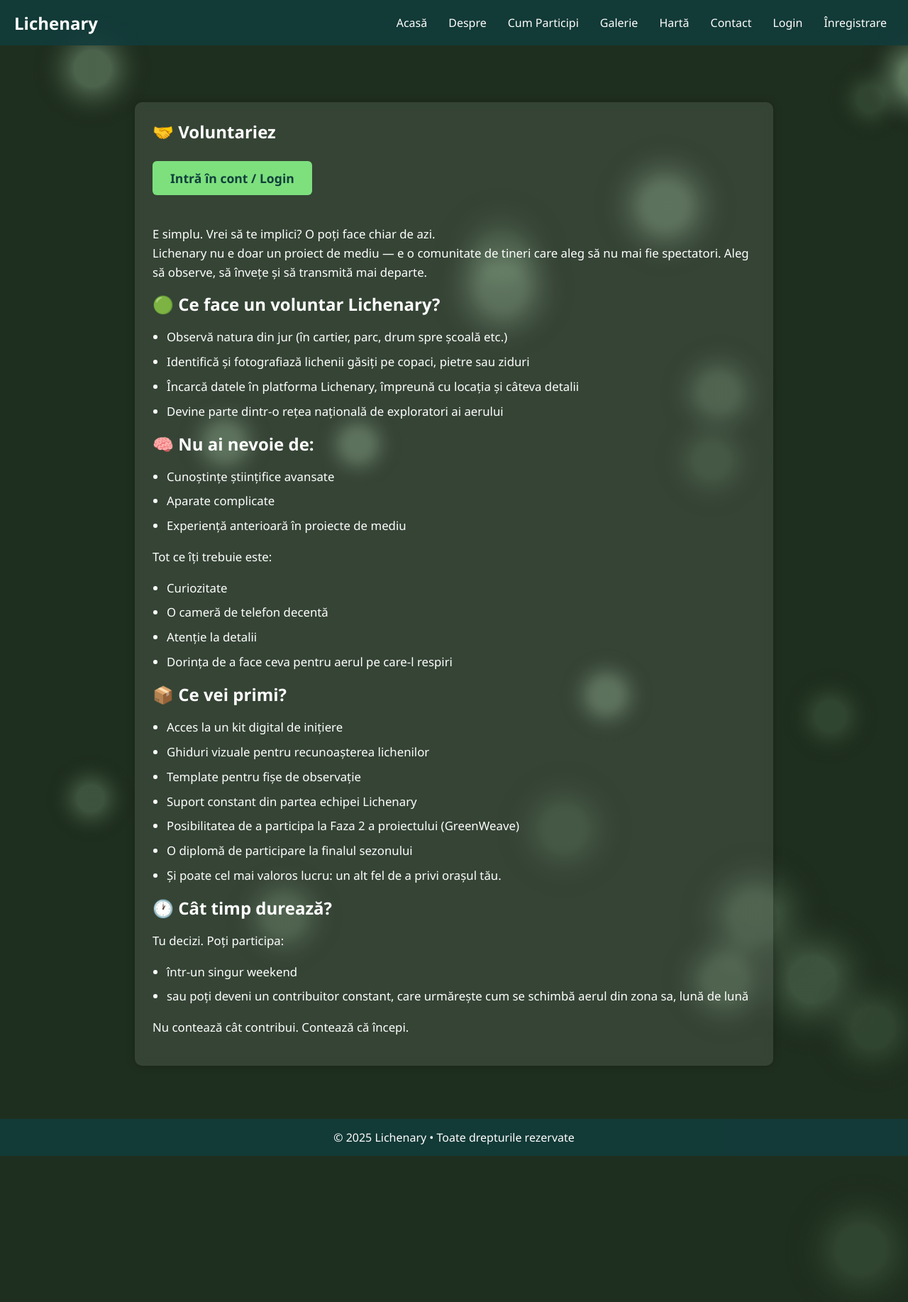
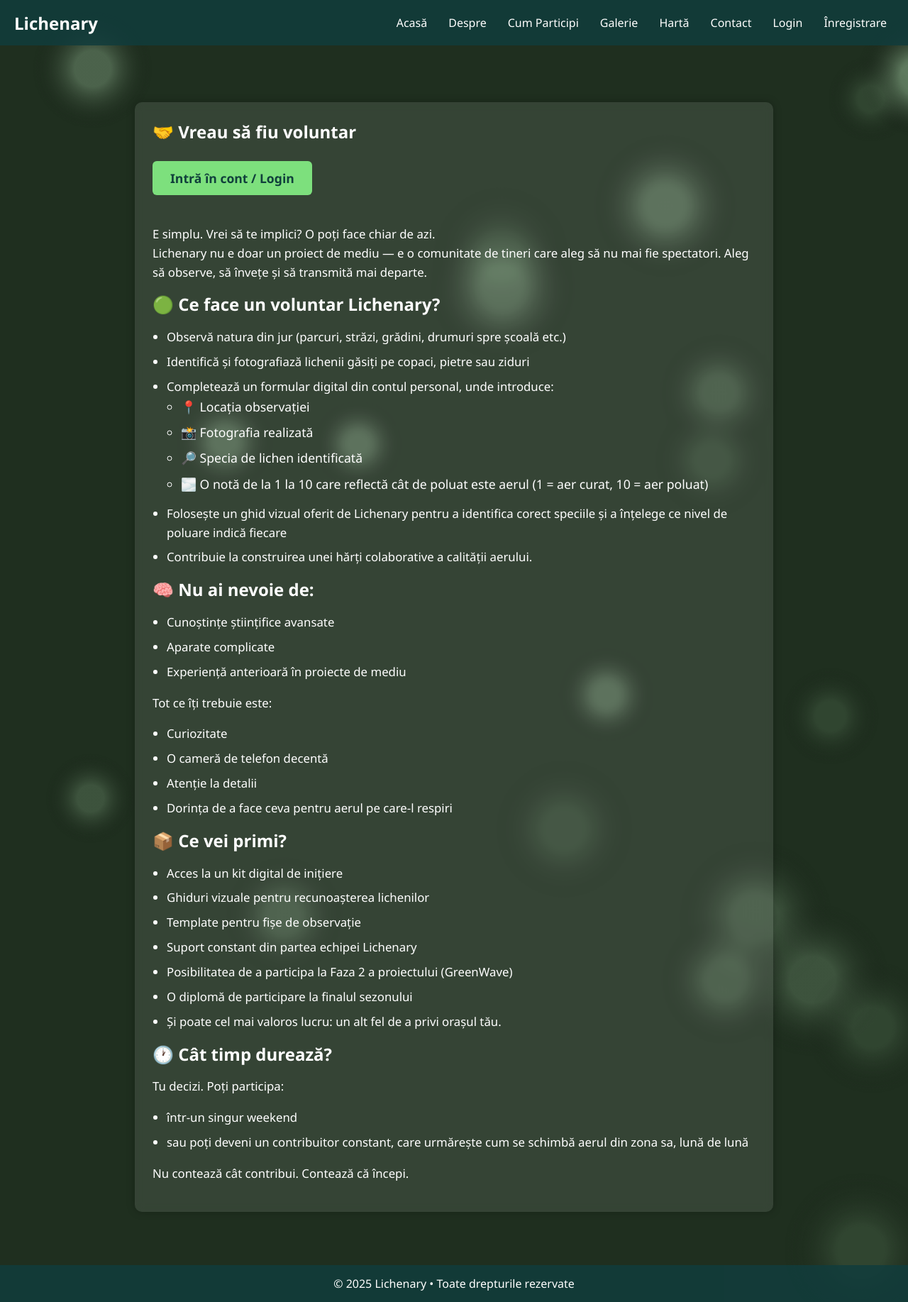
Before and after one commit to L1chenary/lichenary, a Flask app: page /participa/voluntariezi in a window 1280 px wide. Shown: the whole page at 71% size. Run offline with Flask 3, Linux system fonts and the light colour scheme.

Commit message:
Adaugă funcționalitate X

```diff
--- a/templates/index.html
+++ b/templates/index.html
@@ -128,7 +128,7 @@
   <div class="btn-group">
     <a href="{{ url_for('despre') }}" class="btn">Despre proiect</a>
     <a href="{{ url_for('participa') }}" class="btn">Cum participi</a>
-    <a href="{{ url_for('galerie') }}" class="btn">Galerie & Hartă</a>
+    <a href="{{ url_for('harta') }}" class="btn">Hartă</a>
   </div>
 
   <div class="section">
@@ -146,7 +146,7 @@
 
   <div class="section">
     <h3>👣 De ce facem asta?</h3>
-    <p>Pentru că aerul respirat ne modelează sănătatea, sănătatea comunității și viitorul nostru.</p>
+    <p>Pentru că aerul respirat modelează sănătatea comunității și viitorul nostru.</p>
     <p>Lichenii ne oferă o punte către invizibil: ei simt schimbările aerului înaintea noastră și ne vorbesc prin dispariție.</p>
     <p><strong>Prin Lichenary:</strong></p>
     <ul>
@@ -160,7 +160,7 @@
   <div class="section">
     <h3>💫 Viziunea noastră</h3>
     <p>
-      O lume în care oricine poate deveni cercetător, în care natura devine partener de dialog,
+      O lume în care oricine poate deveni cercetător, în care natura devine partener de dialog
       și unde aerul nu mai este un necunoscut.
     </p>
     <p>Schimbarea începe cu o fotografie. Cu o simplă observație. Cu tine.</p>
--- a/templates/login.html
+++ b/templates/login.html
@@ -243,9 +243,9 @@
   </form>
 
   <nav class="form-nav">
-    Nu ai cont? <a href="{{ url_for('register') }}">Înregistrează-te aici</a>.
-  </nav>
-</main>
+  Nu ai cont?<a href="{{ url_for('register') }}">Înregistrează-te aici</a>.
+</nav>
+
 
 <script>
   // --- Burger menu toggle ---
--- a/templates/participa.html
+++ b/templates/participa.html
@@ -170,13 +170,13 @@
   <div class="cards">
     <div class="card">
       <a href="{{ url_for('participa_voluntariez') }}">
-        <h3>Voluntariez</h3>
+        <h3>Vreau să fiu voluntar Lichenary</h3>
         <p>Informații despre cum poți deveni voluntar, pași, responsabilități...</p>
       </a>
     </div>
     <div class="card">
       <a href="{{ url_for('participa_ambasador') }}">
-        <h3>Devin ambasador</h3>
+        <h3>Vreau să devin ambasador Lichenary</h3>
         <p>Ce presupune rolul de ambasador, avantaje, ce vei face...</p>
       </a>
     </div>
--- a/templates/participa_ambasador.html
+++ b/templates/participa_ambasador.html
@@ -189,7 +189,7 @@
     <ul>
       <li>Înființează o filială locală Lichenary în țara sau regiunea sa</li>
       <li>Traduce materialele și adaptează ghidurile la realitățile locale</li>
-      <li>Coordonează activitățile de voluntariat și cartare din zona sa</li>
+      <li>Coordonează activitățile de voluntariat și cartografiere din zona sa</li>
       <li>Recrutează voluntari, organizează sesiuni de formare și evenimente</li>
       <li>Menține legătura directă cu echipa centrală Lichenary</li>
       <li>Contribuie la extinderea impactului ecologic și educațional al proiectului</li>
@@ -197,10 +197,10 @@
 
     <h3>✅ Cine poate deveni ambasador?</h3>
     <ul>
-      <li>Oricine are 16+ ani</li>
+      <li>Oricine are 14+ ani</li>
       <li>Este pasionat de mediu, educație și știință</li>
       <li>Are abilități de organizare, comunicare și inițiativă</li>
-      <li>Vorbește fluent limba engleză</li>
+      <li>Are cunoștințe de limba engleză</li>
       <li>Poate lucra online și are acces regulat la internet</li>
     </ul>
 
--- a/templates/participa_voluntariez.html
+++ b/templates/participa_voluntariez.html
@@ -3,7 +3,7 @@
 <head>
   <meta charset="UTF-8" />
   <meta name="viewport" content="width=device-width, initial-scale=1" />
-  <title>🤝 Voluntariez – Lichenary</title>
+  <title>🤝 Vreau să fiu voluntar – Lichenary</title>
   <style>
     html, body {
       margin: 0; padding: 0;
@@ -176,20 +176,29 @@
 
 <main>
   <div class="section">
-    <h2>🤝 Voluntariez</h2>
+    <h2>🤝 Vreau să fiu voluntar</h2>
 
     <a href="{{ url_for('login') }}" class="btn-login">Intră în cont / Login</a>
 
     <p>E simplu. Vrei să te implici? O poți face chiar de azi.<br />
     Lichenary nu e doar un proiect de mediu — e o comunitate de tineri care aleg să nu mai fie spectatori. Aleg să observe, să învețe și să transmită mai departe.</p>
 
-    <h3>🟢 Ce face un voluntar Lichenary?</h3>
+<h3>🟢 Ce face un voluntar Lichenary?</h3>
+<ul>
+  <li>Observă natura din jur (parcuri, străzi, grădini, drumuri spre școală etc.)</li>
+  <li>Identifică și fotografiază lichenii găsiți pe copaci, pietre sau ziduri</li>
+  <li>Completează un formular digital din contul personal, unde introduce:
     <ul>
-      <li>Observă natura din jur (în cartier, parc, drum spre școală etc.)</li>
-      <li>Identifică și fotografiază lichenii găsiți pe copaci, pietre sau ziduri</li>
-      <li>Încarcă datele în platforma Lichenary, împreună cu locația și câteva detalii</li>
-      <li>Devine parte dintr-o rețea națională de exploratori ai aerului</li>
+      <li>📍 Locația observației</li>
+      <li>📸 Fotografia realizată</li>
+      <li>🔎 Specia de lichen identificată</li>
+      <li>🌫️ O notă de la 1 la 10 care reflectă cât de poluat este aerul (1 = aer curat, 10 = aer poluat)</li>
     </ul>
+  </li>
+  <li>Folosește un ghid vizual oferit de Lichenary pentru a identifica corect speciile și a înțelege ce nivel de poluare indică fiecare</li>
+  <li>Contribuie la construirea unei hărți colaborative a calității aerului.  </li>
+</ul>
+
 
     <h3>🧠 Nu ai nevoie de:</h3>
     <ul>
@@ -212,7 +221,7 @@
       <li>Ghiduri vizuale pentru recunoașterea lichenilor</li>
       <li>Template pentru fișe de observație</li>
       <li>Suport constant din partea echipei Lichenary</li>
-      <li>Posibilitatea de a participa la Faza 2 a proiectului (GreenWeave)</li>
+      <li>Posibilitatea de a participa la Faza 2 a proiectului (GreenWave)</li>
       <li>O diplomă de participare la finalul sezonului</li>
       <li>Și poate cel mai valoros lucru: un alt fel de a privi orașul tău.</li>
     </ul>
```
Also changed, not shown: templates/despre_licheni.html (+6 -6 lines), templates/despre_pol_atmosferica.html (+8 -8 lines), templates/harta.html (+16 -4 lines), templates/register.html (+14 -5 lines).
